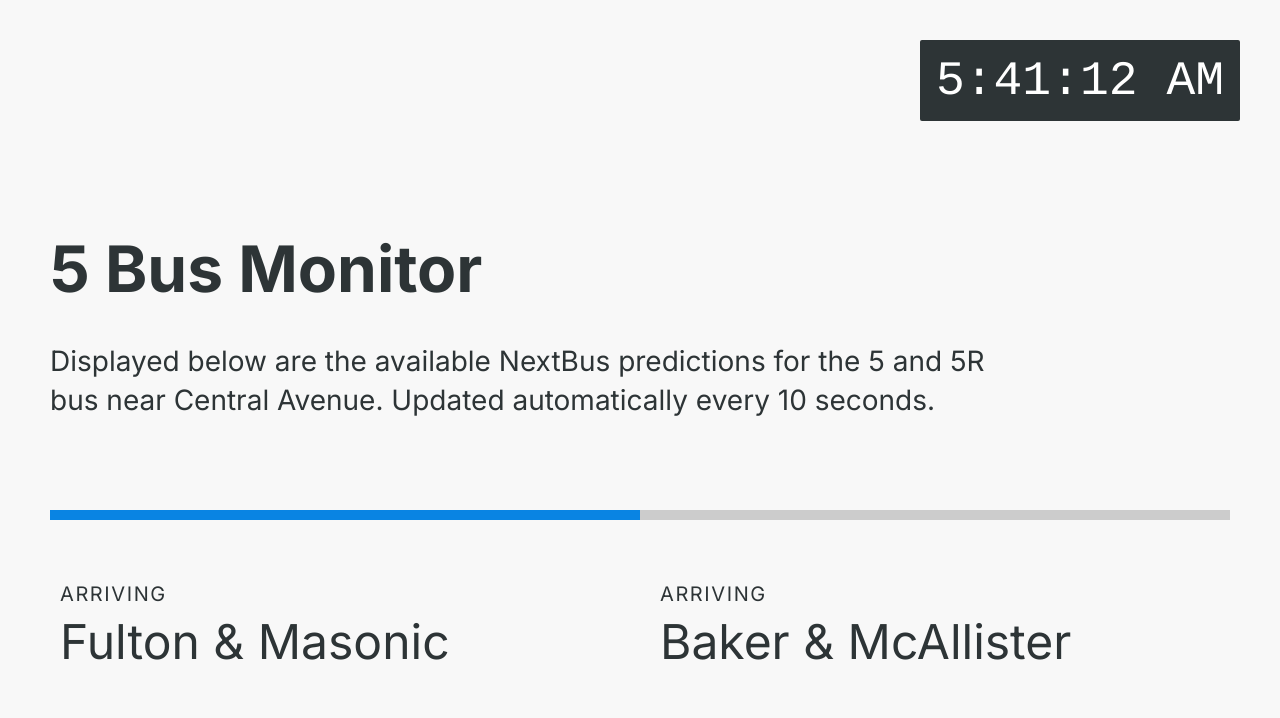
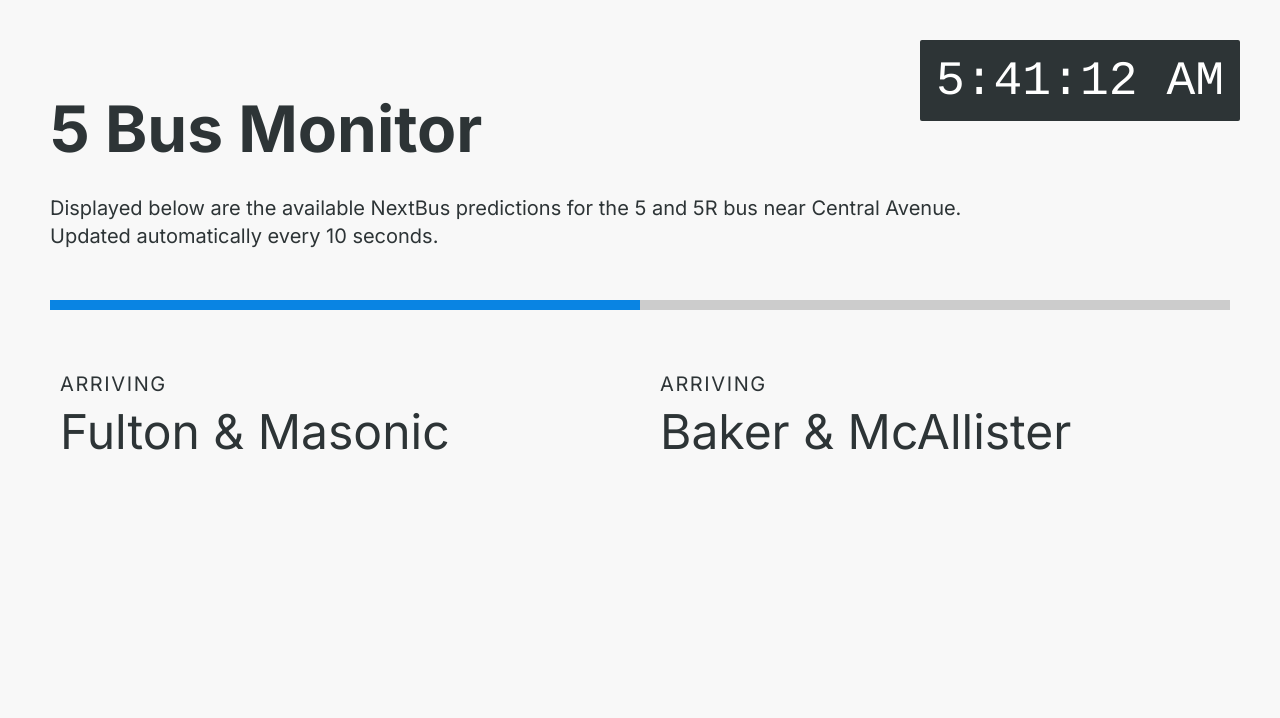
Before and after one commit to ianwessen/wheres-my-bus, a plain HTML site: page index.html in a window 1280 px wide. Drawn offline with nearby package versions, Linux system fonts and the light colour scheme; no server answers.

Commit message:
update on pi

```diff
--- a/style.css
+++ b/style.css
@@ -26,7 +26,7 @@
 }
 
 .intro {
-	padding: 180px 10px 10px;
+	padding: 40px 10px 10px;
 }
 
 .intro .time-of-day {
@@ -50,9 +50,9 @@
 }
 
 .intro p {
-	margin-bottom: 80px;
+	margin-bottom: 40px;
 	max-width: 80%;
-	font-size: 28px;
+	font-size: 20px;
 }
 
 h4 {
```
